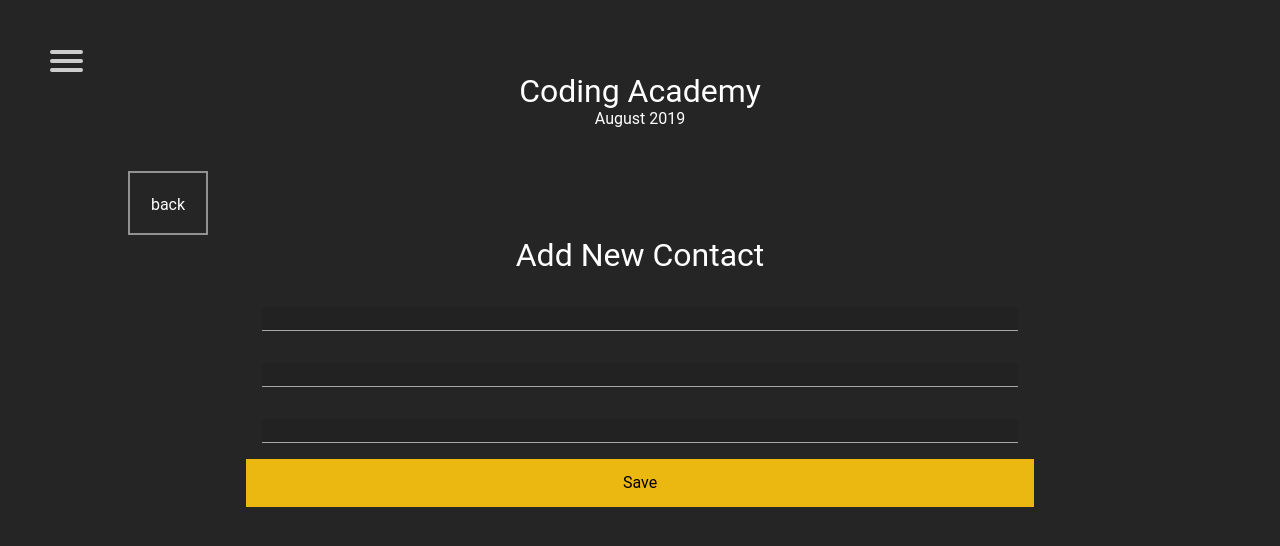
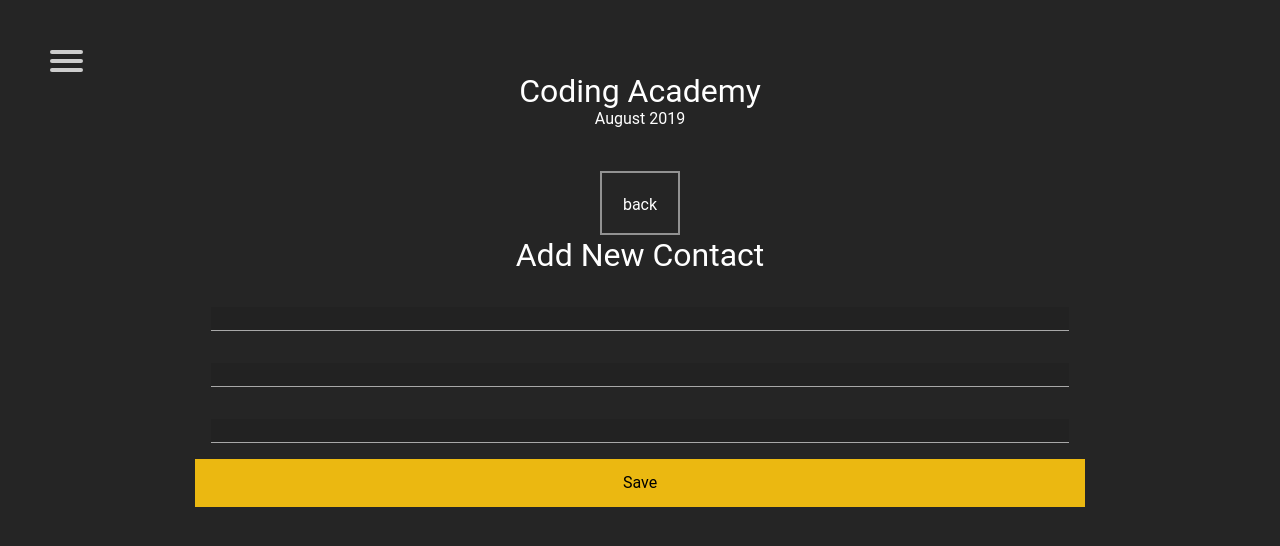
Before and after one commit to nivb52/react-bitcoin, a React (Create React App) app: page /contact/edit/1 in a window 1280 px wide. Shown: the top 546 px of the page. Built offline with nearby package versions, Linux system fonts and the light colour scheme.

Commit message:
move back button to center

```diff
--- a/src/pages/ContactDetailPage.js
+++ b/src/pages/ContactDetailPage.js
@@ -32,7 +32,8 @@ export default class ContactDetailPage extends React.Component {
 
             // SHOW CONTACT
             <section>
-                <div className="container width-80">
+                <div className="flex align-center justify-center">
+
                     <button className="btn btn--small btn-center-press transparent"
                         onClick={this.props.history.goBack}>
                         back
@@ -40,7 +41,7 @@ export default class ContactDetailPage extends React.Component {
                 </div>
                 {
                     contact &&
-                    <div className="flex justify-center align-center">
+                    <div className="flex justify-center align-center mar-top-2rem">
 
 
                         <h3 className="subtitle text-white marginless">  {contact.name} </h3>
--- a/src/pages/ContactEditPage.js
+++ b/src/pages/ContactEditPage.js
@@ -29,15 +29,16 @@ export default class ContactEditPage extends React.Component {
     render() {
         const { contact } = this.state || false
         return (
-            <section className="container width-80" >
-
-                    <button className="btn btn--small btn-center-press transparent"
+            <section className="container" >
+                <div className="flex align-center justify-center">
+                    <button className=" btn btn--small btn-center-press transparent"
                         onClick={this.props.history.goBack}>
                         back
                     </button>
+                </div>
 
                 {contact &&
-                    <div>
+                    <div className="container width-80 mar-top-2rem" >
 
                         <h1 className="subtitle is-3 text-center text-white"> Edit Contact</h1>
 
```
